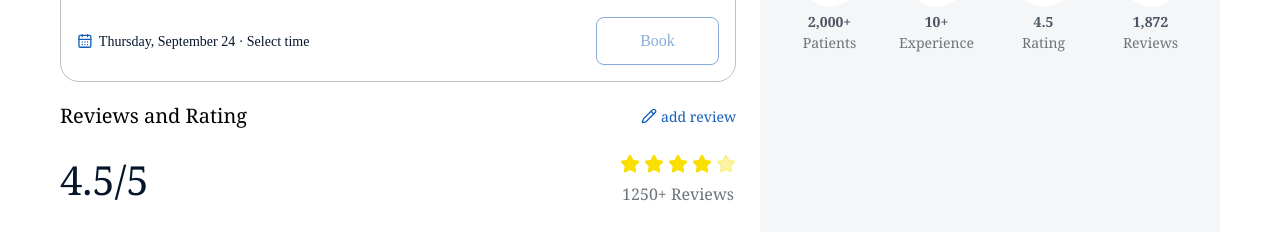
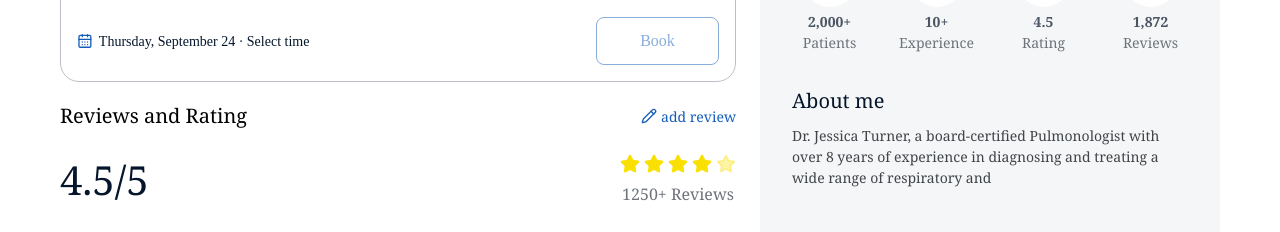
Before and after one commit to Abdulrahmanfawzy/cure-team-2, a React (Vite) app: page /appointment in a window 1280 px wide. Shown: the part 381-613 px from the top of the page. Built offline with nearby package versions, Linux system fonts and the light colour scheme.

Commit message:
feat(appointment): doc about component

```diff
--- /dev/null
+++ b/src/features/appointment/component/DoctorProfile/DoctorAbout.tsx
@@ -0,0 +1,19 @@
+interface IProps {
+
+
+
+}
+
+const DoctorAbout = ({ }: IProps) => {
+    return (
+        <div className="flex flex-col gap-2.25 mt-5 p-4">
+            <h3 className="text-[20px] text-[#05162C] ">About me</h3>
+            <p className="text-[14px]  text-[#404448]">
+                Dr. Jessica Turner, a board-certified Pulmonologist with over 8 years of experience in diagnosing and treating a wide range of respiratory and
+            </p>
+
+        </div>
+    )
+}
+
+export default DoctorAbout
--- a/src/features/appointment/pages/AppointmentPage.tsx
+++ b/src/features/appointment/pages/AppointmentPage.tsx
@@ -3,6 +3,7 @@ import AppointmentHeader from "../component/Appointment/AppointmentHeader"
 import AppointmentPicker from "../component/Appointment/AppointmentPicker"
 import AppointmentRating from "../component/Appointment/AppointmentRating"
 import Testimonial from "../component/Appointment/Testimonial"
+import DoctorAbout from "../component/DoctorProfile/DoctorAbout"
 import DoctorHeader from "../component/DoctorProfile/DoctorHeader"
 import DoctorStats from "../component/DoctorProfile/DoctorStats"
 
@@ -29,6 +30,7 @@ const AppointmentPage = () => {
             <div className="w-full max-w-115 rounded-4xl pt-8 px-4 pb-6 bg-[#F5F6F7] ">
                 <DoctorHeader />
                 <DoctorStats />
+                <DoctorAbout />
             </div>
 
 
```
